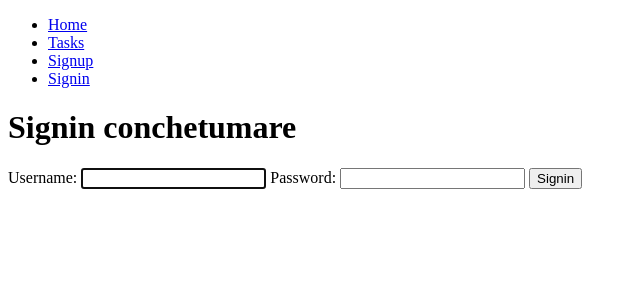
After one commit to KasbekGaz/CRUDdjango, a Django app: page /signin/ in a window 1280 px wide. The commit adds this page. Shown: the top 300 px of the page, without its empty margins (0-640 px from the left). Run offline with Django 4.2, Linux system fonts and the light colour scheme.

Commit message:
Se avanzaron 3 secciones

```diff
--- a/djangocrud/urls.py
+++ b/djangocrud/urls.py
@@ -21,6 +21,8 @@ urlpatterns = [
     path('admin/', admin.site.urls),
     path('', views.home, name='home'),
     path('signup/', views.signup, name='signup'),
-    path('tasks/', views.tasks, name='Tareas')
+    path('tasks/', views.tasks, name='Tareas'),
+    path('logout/', views.closeSesion, name='Cerrar Sesion'),
+    path('signin/', views.autenticar, name='Signin')
 
 ]
--- /dev/null
+++ b/tasks/templates/base.html
@@ -0,0 +1,38 @@
+<!DOCTYPE html>
+<html lang="en">
+<head>
+    <meta charset="UTF-8">
+    <meta http-equiv="X-UA-Compatible" content="IE=edge">
+    <meta name="viewport" content="width=device-width, initial-scale=1.0">
+    <title>Aplicacion de  TODO list</title>
+</head>
+<body>
+
+    <nav>
+        <ul>
+            <li>
+                <a href="/">Home</a>
+            </li>            <li>
+                <a href="/tasks">Tasks</a>
+            </li>
+            {% if user.is_authenticated %}
+            <li>
+                <a href="/logout">Logout</a>
+            </li>
+            {% else %}
+            <li>
+                <a href="/signup">Signup</a>
+            </li>
+            <li>
+                <a href="/signin">Signin</a>
+            </li>
+            {% endif %}
+        </ul>
+    </nav>
+
+
+    {% block content %}
+    {% endblock %}
+
+</body>
+</html>
--- a/tasks/templates/home.html
+++ b/tasks/templates/home.html
@@ -1 +1,5 @@
+{% extends 'base.html' %}
+
+{% block content %}
 <h1> Home </h1>
+{% endblock %}
--- /dev/null
+++ b/tasks/templates/signin.html
@@ -0,0 +1,12 @@
+{% extends 'base.html'%}
+
+{% block content %}
+<h1>Signin conchetumare</h1>
+
+<form action="/signin" method="POST">
+    {% csrf_token %}
+    {{form}}
+    <button> Signin </button>
+</form>
+
+{% endblock %}
--- a/tasks/templates/signup.html
+++ b/tasks/templates/signup.html
@@ -1,3 +1,7 @@
+{% extends 'base.html' %}
+
+{% block content %}
+
 <h1> Inicio de Sesion <h1>
     {{error}}
     <form method="POST">
@@ -5,3 +9,4 @@
         {{form.as_p}}
         <button> Signup</button>
     </form>
+{% endblock %}
--- a/tasks/templates/tasks.html
+++ b/tasks/templates/tasks.html
@@ -1 +1,6 @@
+{% extends 'base.html' %}
+
+
+{% block content %}
 <h1> Tareas </h1>
+{% endblock %}
--- a/tasks/views.py
+++ b/tasks/views.py
@@ -1,7 +1,7 @@
 from django.shortcuts import render, redirect
-from django.contrib.auth.forms import UserCreationForm
+from django.contrib.auth.forms import UserCreationForm, AuthenticationForm
 from django.contrib.auth.models import User
-from django.contrib.auth import login
+from django.contrib.auth import login, logout, authenticate
 from django.db import IntegrityError
 # Create your views here.
 
@@ -34,3 +34,25 @@ def signup(request):
 
 def tasks(request):
     return render(request, 'tasks.html')
+
+def closeSesion(request):
+    logout(request)
+    return redirect('home')
+
+def autenticar(request):
+    if request.method == 'GET':
+        return render(request, 'signin.html', {
+            'form': AuthenticationForm
+        })
+
+    else:
+        user = authenticate(request, username=request.POST['username'], password=request.POST['password'])
+        if user is None:
+            return render(request, 'signin.html',{
+                'form': AuthenticationForm,
+                'error': 'Usuario o contraseña incorrecta'
+            })
+
+        return render(request, 'signin.html', {
+            'form': AuthenticationForm
+        })
```
Also changed, not shown: db.sqlite3. Lines whose indentation alone changed are shown as unchanged.
